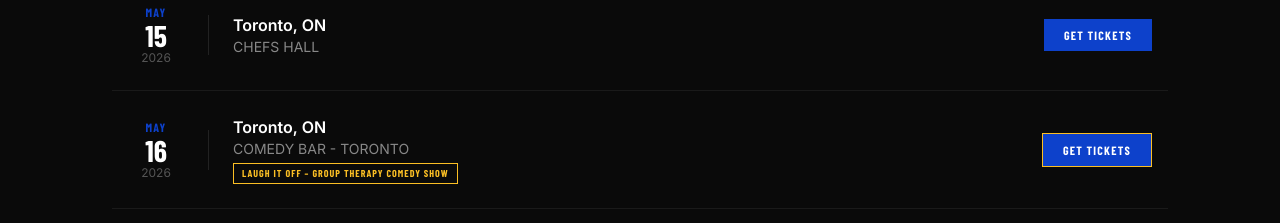
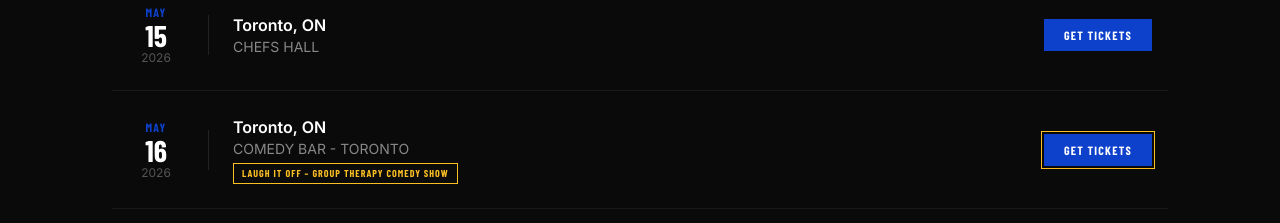
Before and after one commit to andpacker/andpacker-website, a Next.js app: page / in a window 1280 px wide. Shown: the part 960-1183 px from the top of the page. Built offline with nearby package versions, Linux system fonts and the light colour scheme; no server answers; a web font is replaced by a local one.

Commit message:
Add ring offset to Laugh It Off ticket button for gap between fill and border

```diff
--- a/components/TourDates.tsx
+++ b/components/TourDates.tsx
@@ -43,7 +43,7 @@
       className={`inline-block font-[family-name:var(--font-display)] font-bold uppercase tracking-widest text-xs px-5 py-2 transition-colors ${
         isLow
           ? "bg-amber-500 hover:bg-amber-400 text-black"
-          : `bg-[#0D41CB] hover:bg-[#0b35a8] text-white${isLaughItOff ? " border border-[#FBBF24]" : ""}`
+          : `bg-[#0D41CB] hover:bg-[#0b35a8] text-white${isLaughItOff ? " ring-1 ring-[#FBBF24] ring-offset-2 ring-offset-[#0A0A0A]" : ""}`
       }`}
     >
       {isLow ? "Low Tickets" : "Get Tickets"}
```
